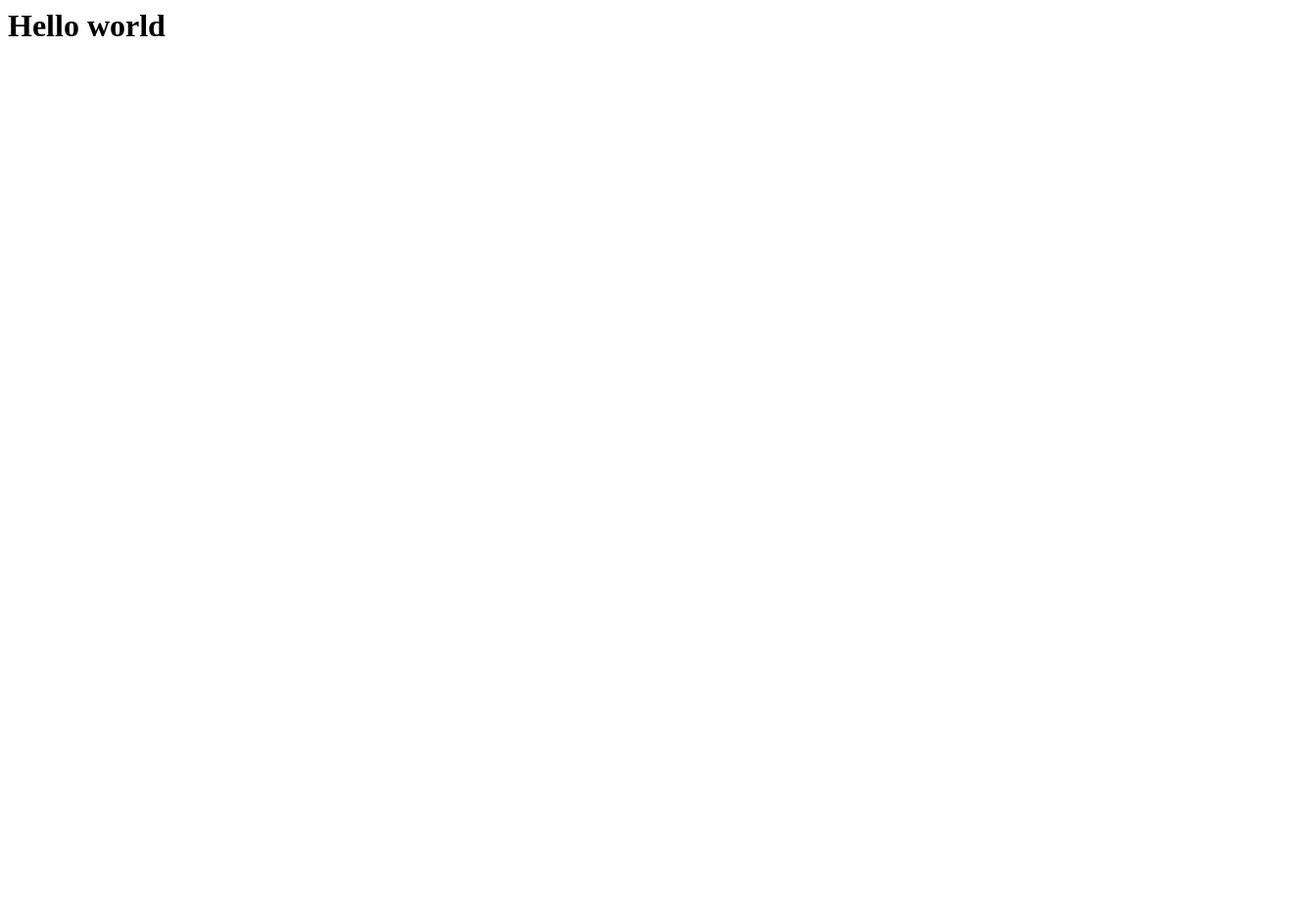
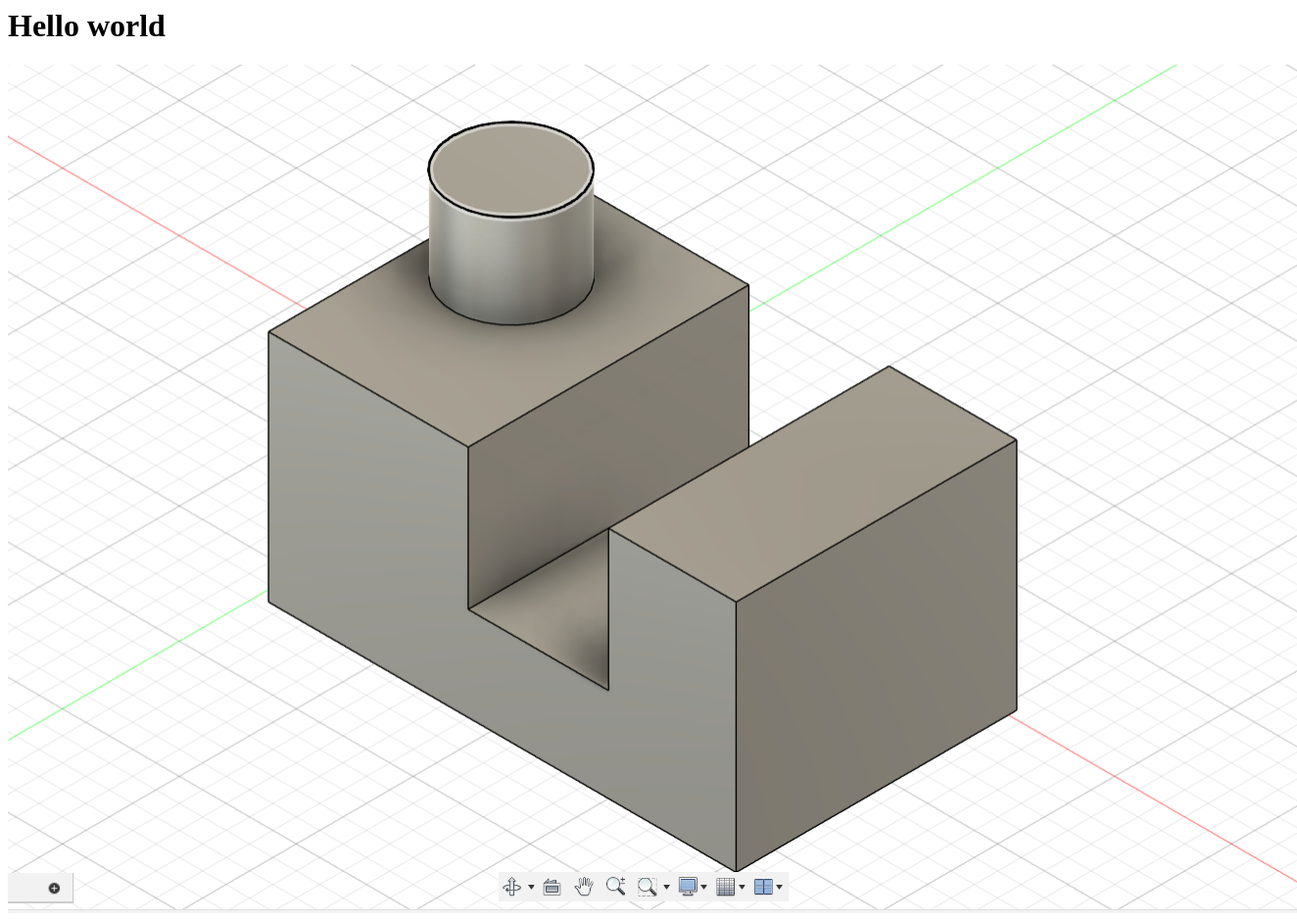
Before and after one commit to cakir190527/test2, a plain HTML site: page index.html in a window 1280 px wide. Shown: the whole page at 98% size, 1324 px wide, since content can reach past the window. Before the commit the page ends 800 px from the top, so only its background shows below. Drawn offline with Linux system fonts and the light colour scheme.

Commit message:
Update index.html

```diff
--- a/index.html
+++ b/index.html
@@ -1 +1,2 @@
 <h1>Hello world</h1>
+<img src="myimg.png">
```
